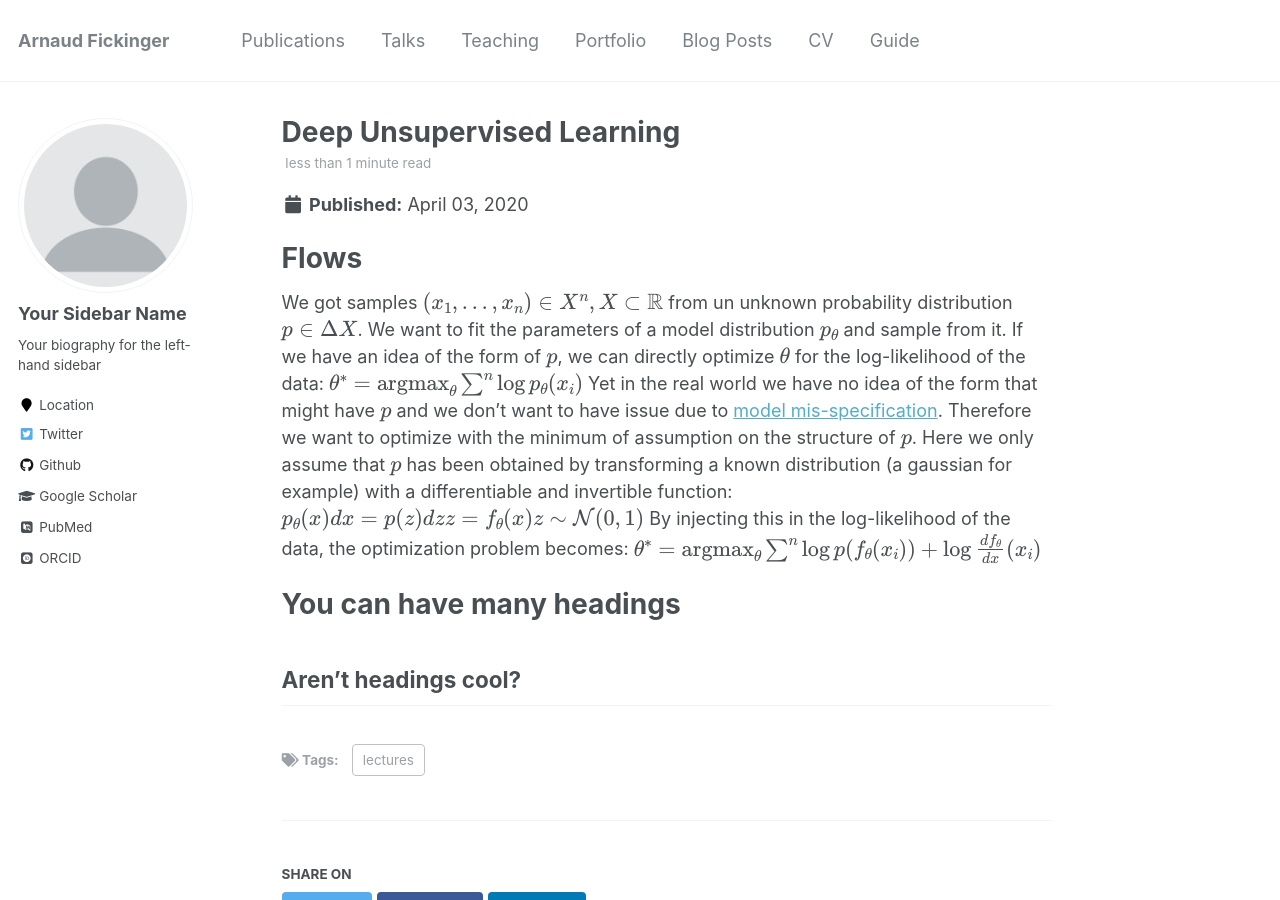
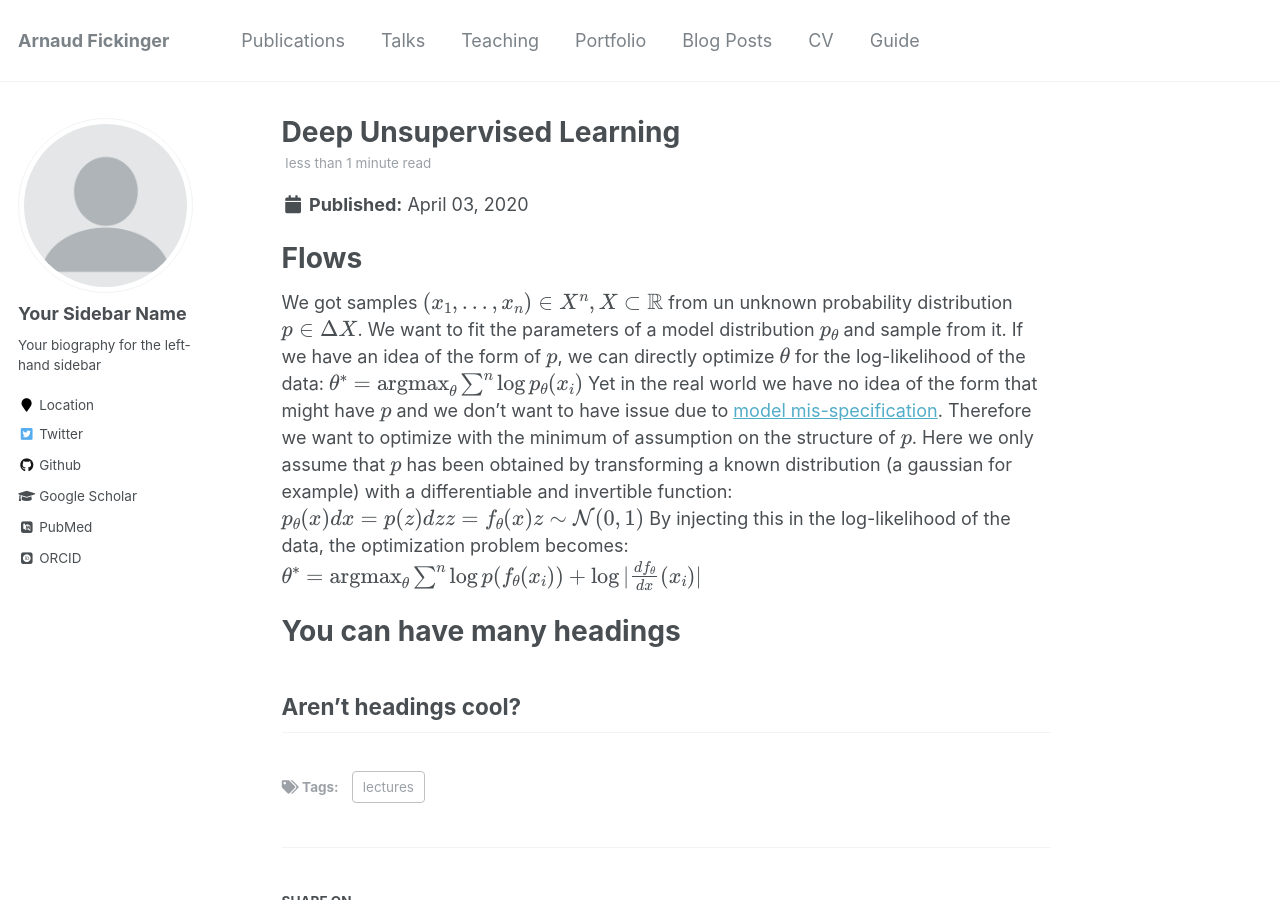
Before and after one commit to ArnaudFickinger/arnaudfickinger.github.io, a Jekyll site: the page built from _posts/2012-08-14-deep-unsupervised-learning.md, in a window 1280 px wide and 900 px high. Built offline with Jekyll 4.4.1, drawn with Linux system fonts in a browser that asks for light colours; some web fonts are replaced; formulas are drawn with MathJax 3.

```diff
--- a/_posts/2012-08-14-deep-unsupervised-learning.md
+++ b/_posts/2012-08-14-deep-unsupervised-learning.md
@@ -22,7 +22,7 @@ $$p_{\theta}(x)dx = p(z)dz \\
     z \sim \mathcal{N}(0,1)
     $$
 By injecting this in the log-likelihood of the data, the optimization problem becomes:
-$$\theta^* = \text{argmax}_{\theta} \sum^n \log p(f_{\theta}(x_i)) + \log \frac{df_{\theta}}{dx}(x_i)$$
+$$\theta^* = \text{argmax}_{\theta} \sum^n \log p(f_{\theta}(x_i)) + \log |\frac{df_{\theta}}{dx}(x_i)|$$
 
 
 
```
